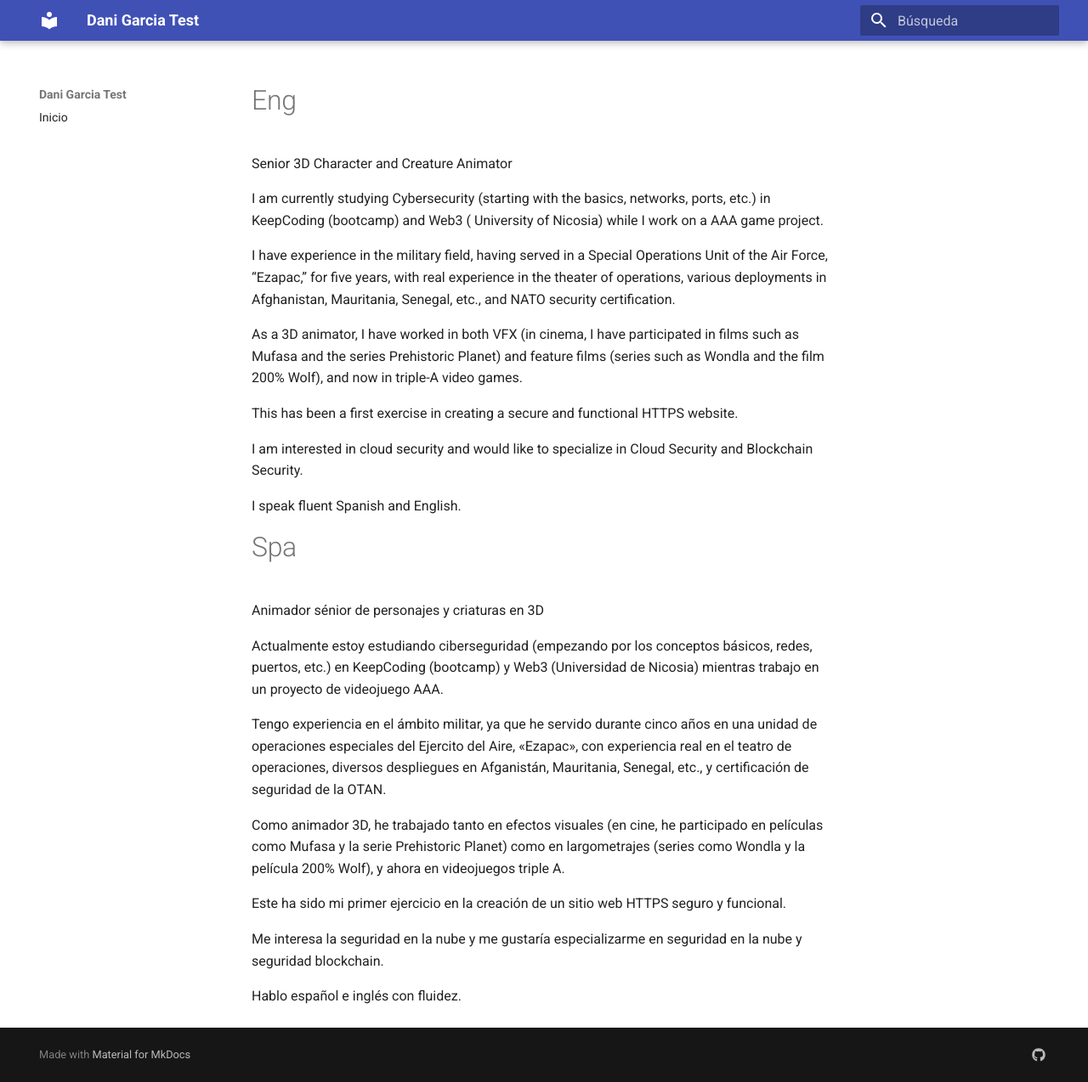
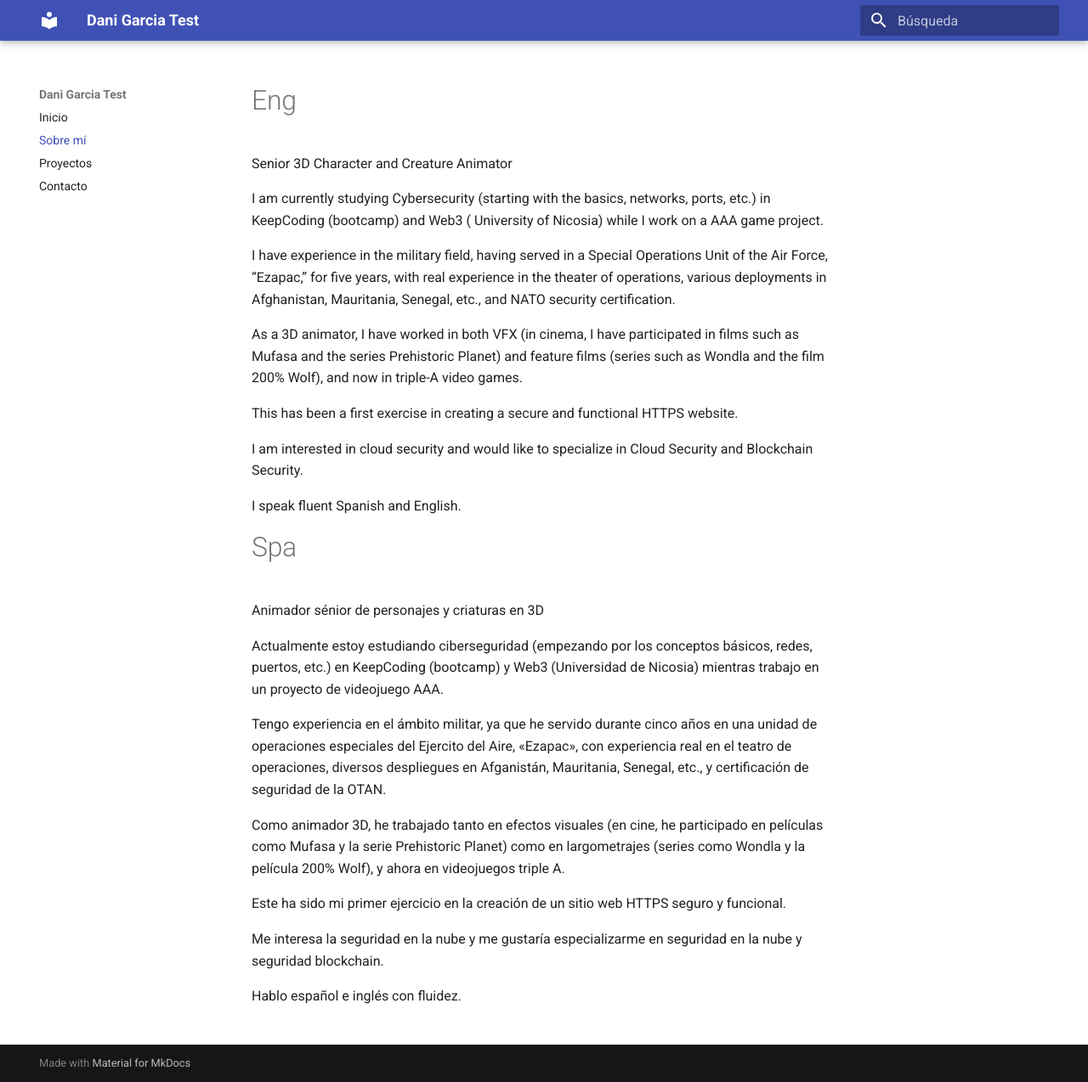
Before and after one commit to geoSp3d/MiWeb, an MkDocs documentation site: the page built from docs/sobre-mi.md, in a window 1280 px wide and 1274 px high. Shown: the whole window at 85% size. Built offline with MkDocs 1.6.1 and Material for MkDocs 9.7.7, drawn with Linux system fonts in a browser that asks for light colours.

Commit message:
Update mkdocs.yml

```diff
--- a/mkdocs.yml
+++ b/mkdocs.yml
@@ -1,20 +1,23 @@
 site_name: Dani Garcia Test
 site_url: https://www.danigarcia-sec.xyz
+
 theme:
   name: material
   language: es
+  palette:
+    scheme: default
   features:
     - navigation.instant
-    - navigation.tracking
+    - navigation.top
+    - search.suggest
     - content.code.copy
+
 nav:
   - Inicio: index.md
+  - Sobre mí: sobre-mi.md
+  - Proyectos: proyectos.md
+  - Contacto: contacto.md
+
 plugins:
   - search
-  - sitemap:
-      changefreq: weekly
-      priority: 0.5
-extra:
-  social:
-    - icon: fontawesome/brands/github
-      link: https://github.com/geoSp3d/MiWeb
+  - sitemap
```
